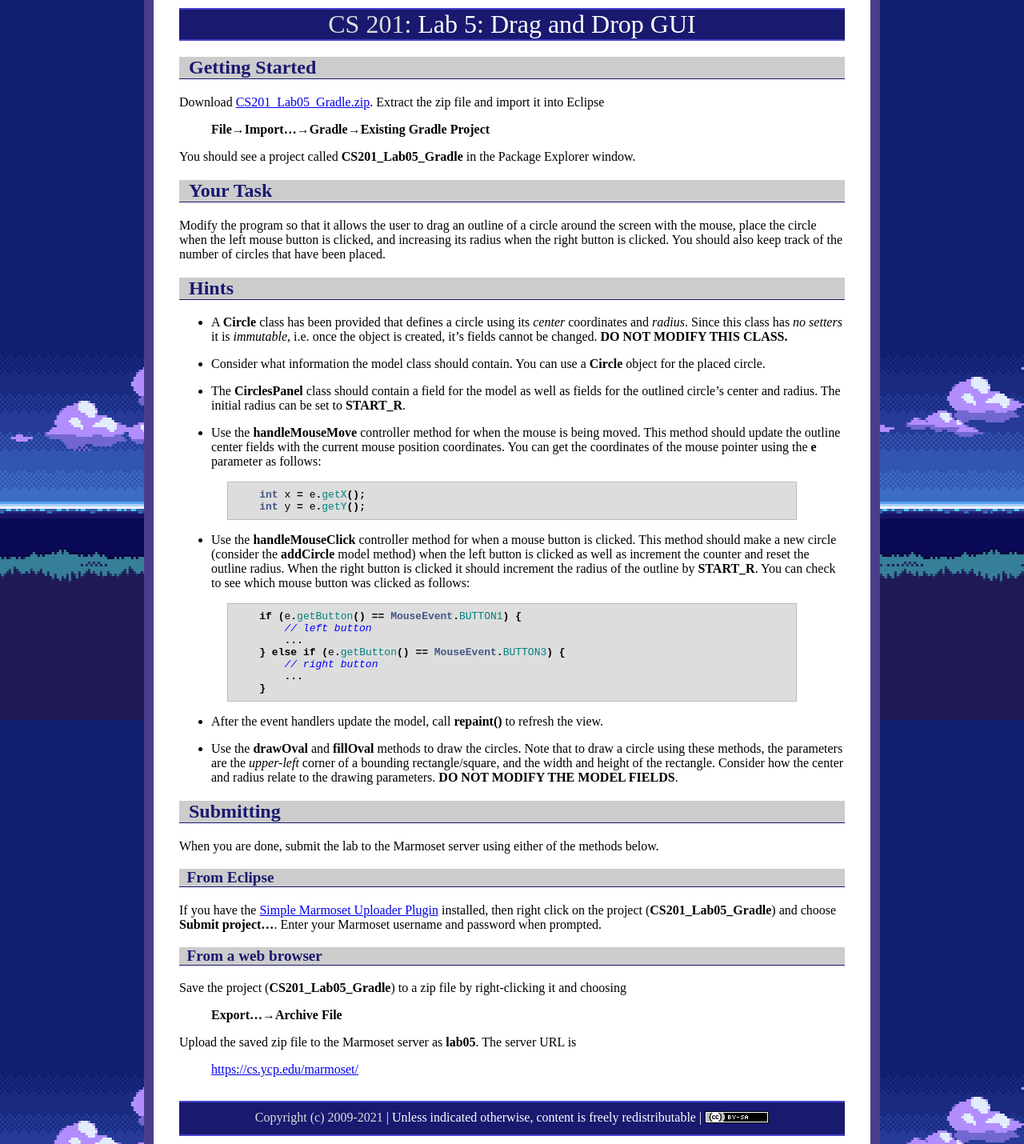
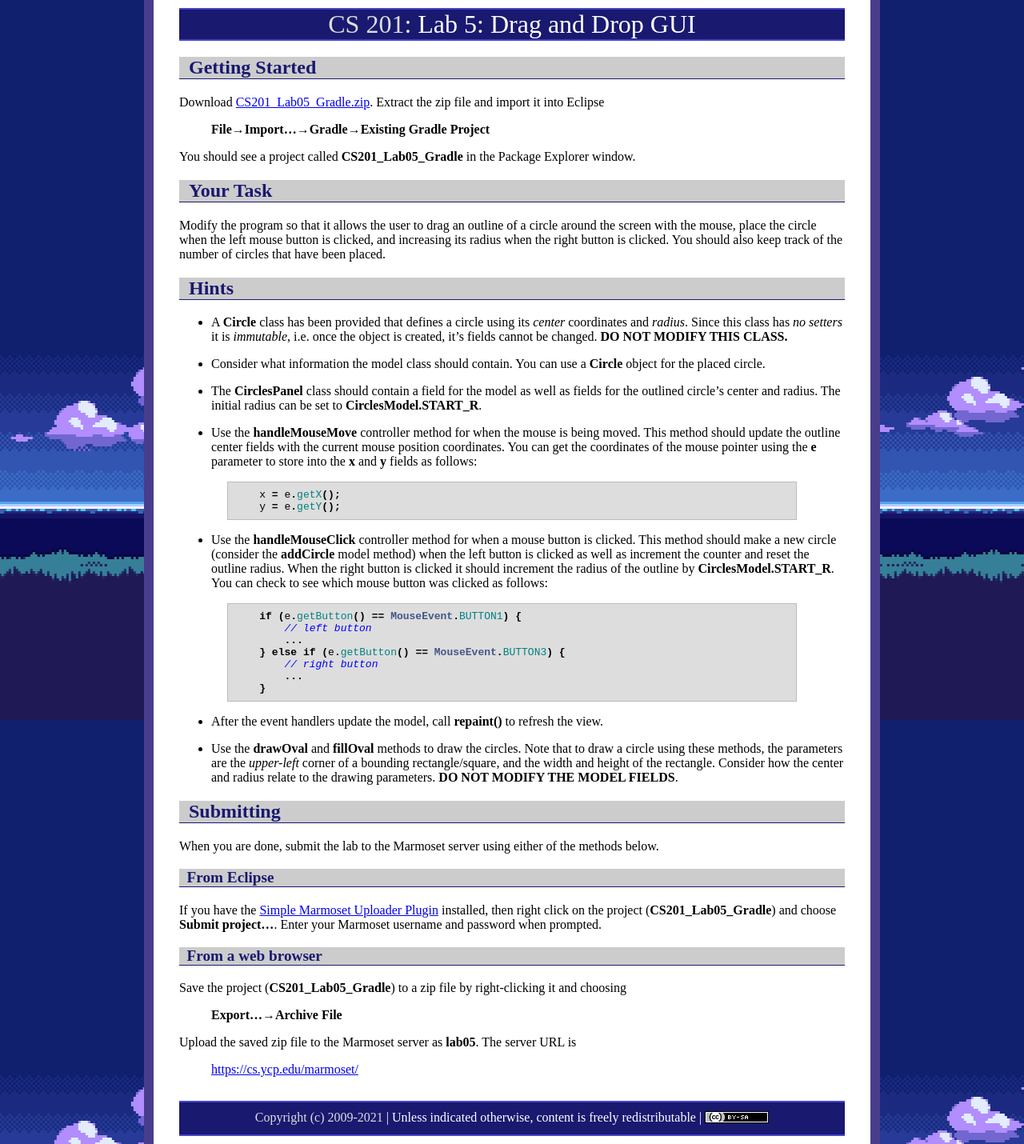
Before and after one commit to ycpcs/cs201-spring2021, a Jekyll site: the page built from labs/lab05.md, in a window 1280 px wide. Shown: the whole page at 80% size. Built offline with Jekyll 4.4.1, drawn with Linux system fonts in a browser that asks for light colours.

Commit message:
update lab 5
update lab 5

```diff
--- a/labs/lab05.md
+++ b/labs/lab05.md
@@ -21,16 +21,16 @@ Modify the program so that it allows the user to drag an outline of a circle aro
 
 -   Consider what information the model class should contain. You can use a **Circle** object for the placed circle.
 
--   The **CirclesPanel** class should contain a field for the model as well as fields for the outlined circle's center and radius. The initial radius can be set to **START_R**.
+-   The **CirclesPanel** class should contain a field for the model as well as fields for the outlined circle's center and radius. The initial radius can be set to **CirclesModel.START_R**.
 
--   Use the **handleMouseMove** controller method for when the mouse is being moved. This method should update the outline center fields with the current mouse position coordinates. You can get the coordinates of the mouse pointer using the **e** parameter as follows:
+-   Use the **handleMouseMove** controller method for when the mouse is being moved. This method should update the outline center fields with the current mouse position coordinates. You can get the coordinates of the mouse pointer using the **e** parameter to store into the **x** and **y** fields as follows:
 
 {% highlight java %}
-    int x = e.getX();
-    int y = e.getY();
+    x = e.getX();
+    y = e.getY();
 {% endhighlight %}
 
--   Use the **handleMouseClick** controller method for when a mouse button is clicked. This method should make a new circle (consider the **addCircle** model method) when the left button is clicked as well as increment the counter and reset the outline radius. When the right button is clicked it should increment the radius of the outline by **START_R**. You can check to see which mouse button was clicked as follows:
+-   Use the **handleMouseClick** controller method for when a mouse button is clicked. This method should make a new circle (consider the **addCircle** model method) when the left button is clicked as well as increment the counter and reset the outline radius. When the right button is clicked it should increment the radius of the outline by **CirclesModel.START_R**. You can check to see which mouse button was clicked as follows:
 
 {% highlight java %}
 
```
Also changed, not shown: 2 other files.
